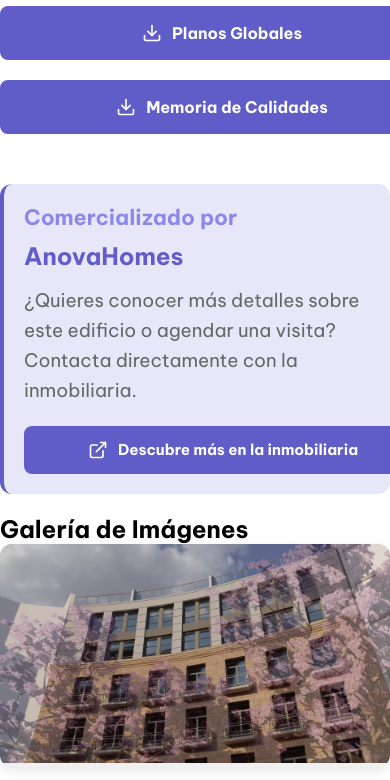
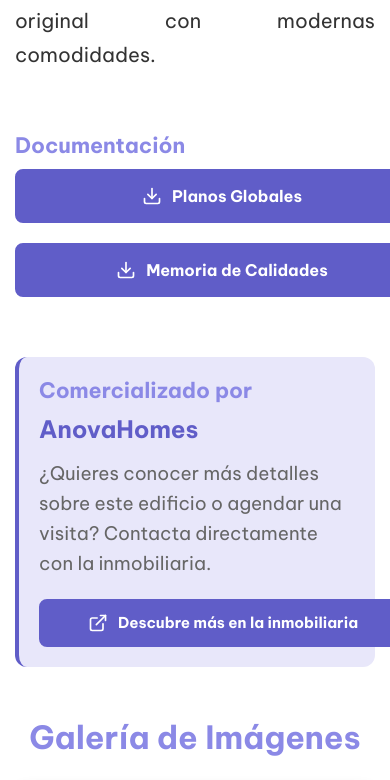
Before and after one commit to JavierPrior845/Web-Alfaro, an Angular app in the folder first-app_01-hello-world/: page /details/0 in a window 390 px wide. Shown: the part 1870-2650 px from the top of the page. Built offline with nearby package versions, Linux system fonts and the light colour scheme.

Commit message:
Añadidos margenes

```diff
--- a/first-app_01-hello-world/src/app/details/details.css
+++ b/first-app_01-hello-world/src/app/details/details.css
@@ -1,11 +1,27 @@
+/* ===== CONTENEDOR PRINCIPAL ===== */
+article {
+  max-width: 1500px;              /* Ancho máximo para centrar el contenido */
+  margin: 40px auto;              /* Margen superior/inferior + centrado horizontal */
+  padding: 0 30px;                /* Espacio lateral dentro del contenido */
+  box-sizing: border-box;
+}
+
+/* Añadimos espacio entre secciones principales */
+section {
+  margin-bottom: 40px;
+}
+
+/* ===== IMAGEN PRINCIPAL ===== */
 .listing-photo {
-    height: 500px;
+  height: 550px;
   width: 50%;
   object-fit: cover;
   border-radius: 30px;
   float: right;
+  margin-left: 40px; /* margen entre la imagen y el texto */
 }
 
+/* ===== CABECERAS Y TEXTOS ===== */
 .listing-heading {
   font-size: 48pt;
   font-weight: bold;
@@ -39,6 +55,7 @@ li {
   list-style-type: none;
 }
 
+/* ===== FORMULARIO ===== */
 .listing-apply .section-heading {
   font-size: 18pt;
   margin-bottom: 15px;
@@ -66,7 +83,7 @@ input {
   border-bottom: solid .3px;
 }
 
-/* Estilos para el contenedor de mapa y formulario */
+/* ===== MAPA Y FORMULARIO ===== */
 .listing-map-apply {
   margin: 2rem 0;
   clear: both;
@@ -78,13 +95,12 @@ input {
   align-items: flex-start;
 }
 
-/* Columna del mapa (izquierda) */
 .map-column {
   flex: 1;
   min-width: 0;
   display: flex;
   flex-direction: column;
-  align-items: center; /* CENTRA EL MAPA HORIZONTALMENTE */
+  align-items: center;
 }
 
 .map-column .section-heading {
@@ -94,7 +110,6 @@ input {
   text-align: center;
 }
 
-/* Columna del formulario (derecha) */
 .form-column {
   flex: 1;
   min-width: 0;
@@ -119,41 +134,10 @@ input {
   overflow: hidden;
 }
 
-/* Responsive */
-@media (max-width: 1024px) {
-  .listing-photo {
-    width: 100%;
-    height: 400px;
-  }
-}
-
-@media (max-width: 768px) {
-  .map-form-container {
-    flex-direction: column;
-  }
-
-  .map-column,
-  .form-column {
-    width: 100%;
-  }
-
-  input {
-    width: 100%;
-  }
-}
-
-/* ... tus estilos existentes ... */
-
-/* Sección de descargas */
+/* ===== DESCARGAS ===== */
 .download-section {
-  margin: 30px 0;
+  margin: 40px 0;
   padding: 20px 0;
-}
-
-.download-section .section-heading {
-  color: var(--secondary-color);
-  font-size: 24pt;
-  margin-bottom: 20px;
 }
 
 .download-buttons {
@@ -184,43 +168,7 @@ input {
   box-shadow: 0 4px 12px rgba(0, 0, 0, 0.15);
 }
 
-.btn-download svg {
-  width: 20px;
-  height: 20px;
-}
-
-/* Responsive para botones */
-@media (max-width: 768px) {
-  .download-buttons {
-    flex-direction: column;
-  }
-
-  .btn-download {
-    width: 100%;
-    justify-content: center;
-  }
-}
-
-.listing-features ul {
-  list-style: none;
-  padding: 0;
-  margin-bottom: 30px;
-}
-
-.listing-features li {
-  font-size: 14pt;
-  margin-bottom: 12px;
-  display: flex;
-  align-items: center;
-  gap: 8px;
-}
-
-.listing-features li strong {
-  color: var(--primary-color);
-  min-width: 180px;
-}
-
-/* Sección de inmobiliaria */
+/* ===== INMOBILIARIA ===== */
 .real-estate-info {
   background-color: var(--accent-color, #f9f9f9);
   padding: 25px;
@@ -272,28 +220,7 @@ input {
   box-shadow: 0 4px 12px rgba(0, 0, 0, 0.15);
 }
 
-.btn-real-estate svg {
-  width: 20px;
-  height: 20px;
-}
-
-/* Responsive */
-@media (max-width: 768px) {
-  .real-estate-info {
-    padding: 20px;
-  }
-
-  .real-estate-name {
-    font-size: 18pt;
-  }
-
-  .btn-real-estate {
-    width: 100%;
-    justify-content: center;
-  }
-}
-
-
+/* ===== RESUMEN DEL EDIFICIO ===== */
 .building-resume p {
   font-size: 15pt;
   line-height: 1.7;
@@ -302,4 +229,51 @@ input {
   text-align: justify;
 }
 
-/* ... resto de estilos existentes ... */
+/* ===== GALERÍA ===== */
+.gallery-section {
+  margin-top: 50px;
+}
+
+.gallery-section h2 {
+  text-align: center;
+  color: var(--secondary-color);
+  font-size: 24pt;
+  margin-bottom: 25px;
+}
+
+/* ===== RESPONSIVE ===== */
+@media (max-width: 1024px) {
+  .listing-photo {
+    width: 100%;
+    height: 400px;
+    margin: 0 0 20px 0;
+  }
+}
+
+@media (max-width: 768px) {
+  article {
+    padding: 0 15px;
+  }
+
+  .map-form-container {
+    flex-direction: column;
+  }
+
+  .download-buttons {
+    flex-direction: column;
+  }
+
+  .btn-download,
+  .btn-real-estate {
+    width: 100%;
+    justify-content: center;
+  }
+
+  .real-estate-info {
+    padding: 20px;
+  }
+
+  .real-estate-name {
+    font-size: 18pt;
+  }
+}
--- a/first-app_01-hello-world/src/app/details/details.ts
+++ b/first-app_01-hello-world/src/app/details/details.ts
@@ -196,8 +196,8 @@ export class Details implements AfterViewInit {
 
   ngAfterViewInit(): void {
     // Coordenadas de Madrid, Cambiara cuando tengamos coordenadas de edificios
-    const lat = 40.4168;
-    const lng = -3.7038;
+    const lat = 38.00538956066262;
+    const lng = -1.1178594990637745;
 
     const map = L.map("map").setView([lat, lng], 13);
 
```
Also changed, not shown: 1 other file (tests, documents, lock files or other folders). Lines whose indentation alone changed are shown as unchanged.
